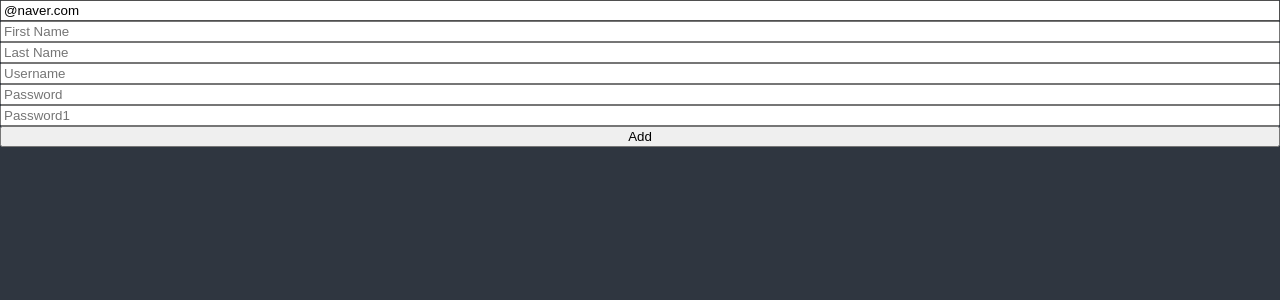
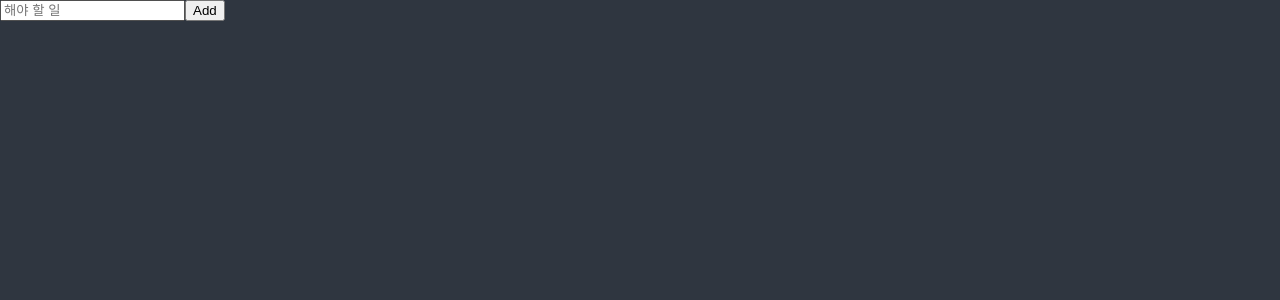
Before and after one commit to zeronedev/react-todo-v2201, a React (Create React App) app: page / in a window 1280 px wide. Shown: the top 300 px of the page. Built offline with nearby package versions, Linux system fonts and the light colour scheme.

Commit message:
#5.10 Recap: 다지우고 toDo 처음

```diff
--- a/src/ToDoList.tsx
+++ b/src/ToDoList.tsx
@@ -1,13 +1,7 @@
 import { useForm } from "react-hook-form";
 
 interface IForm {
-  email: string;
-  firstName: string;
-  lastName: string;
-  username: string;
-  password: string;
-  password1: string;
-  extraError?: string;
+  toDo: string;
 }
 
 function ToDoList() {
@@ -15,88 +9,25 @@ function ToDoList() {
     register,
     handleSubmit,
     formState: { errors },
-    setError,
-  } = useForm<IForm>({ defaultValues: { email: "@naver.com" } });
-  const onValid = (data: IForm) => {
-    if (data.password !== data.password1) {
-      setError(
-        "password1",
-        { message: "패스워드가 같지 않습니다." },
-        { shouldFocus: true }
-      );
-    }
-    // setError("extraError", { message: "Server offline." });
+    setValue,
+  } = useForm<IForm>();
+  const handleValid = (data: IForm) => {
+    console.log("입력한 할일은 ", data.toDo);
+    setValue("toDo", "");
   };
   console.log(errors);
   return (
     <div>
-      <form
-        style={{ display: "flex", flexDirection: "column" }}
-        onSubmit={handleSubmit(onValid)}
-      >
+      <form onSubmit={handleSubmit(handleValid)}>
         <input
-          {...register("email", {
-            required: "이메일은 필수 입력 입니다.",
-            pattern: {
-              value: /^[A-Za-z0-9._%+-]+@naver.com$/,
-              message: "naver.com 메일만 가능 합니다.",
-            },
-          })}
-          placeholder="Email"
+          {...register("toDo", { required: "해야 할 일을 입력하세요." })}
+          placeholder="해야 할 일"
         />
-        <span>{errors?.email?.message}</span>
-        <input
-          {...register("firstName", {
-            required: "필수 입력입니다",
-            validate: {
-              noNico: (value) =>
-                value.includes("nico") ? "nico 는 사용할수 없습니다" : true,
-              noNick: (value) =>
-                value.includes("nick") ? "nick 는 사용할수 없습니다" : true,
-            },
-          })}
-          placeholder="First Name"
-        />
-        <span>{errors?.firstName?.message}</span>
-        <input
-          {...register("lastName", { required: "필수 입력입니다" })}
-          placeholder="Last Name"
-        />
-        <span>{errors?.lastName?.message}</span>
-        <input
-          {...register("username", {
-            required: "필수 입력입니다.",
-            minLength: {
-              value: 10,
-              message: "10글자 이상 입력해주세요.",
-            },
-          })}
-          placeholder="Username"
-        />
-        <span>{errors?.username?.message}</span>
-        <input
-          {...register("password", {
-            required: "패스워드를 입력해 주세요.",
-            minLength: 5,
-          })}
-          placeholder="Password"
-        />
-        <span>{errors?.password?.message}</span>
-        <input
-          {...register("password1", {
-            required: "패스워드를 입력해 주세요",
-            minLength: {
-              value: 5,
-              message: "패스워드 5글자 이상 입력해 주세요 .",
-            },
-          })}
-          placeholder="Password1"
-        />
-        <span>{errors?.password1?.message}</span>
+
         <button>Add</button>
-        <span>{errors?.extraError?.message}</span>
       </form>
     </div>
   );
 }
+
 export default ToDoList;
```
